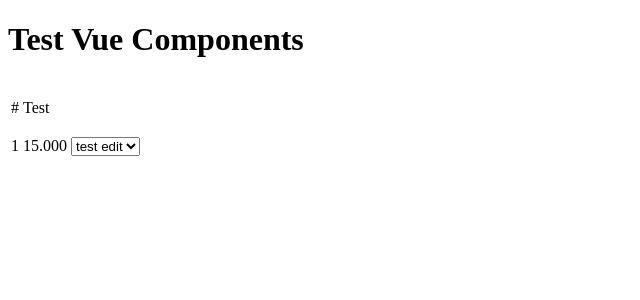
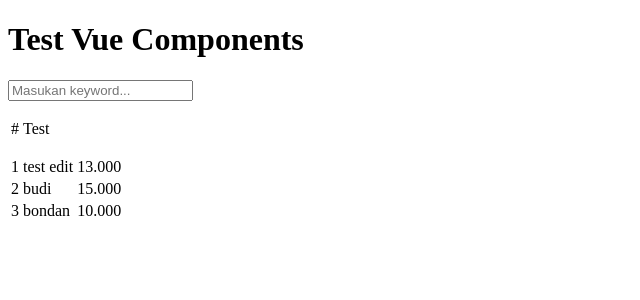
Before and after one commit to jalzae/jalz-vue, a Vue app: page / in a window 1280 px wide. Shown: the top 300 px of the page, without its empty margins (0-640 px from the left). Built offline with nearby package versions, Linux system fonts and the light colour scheme.

Commit message:
update search head

```diff
--- a/package.json
+++ b/package.json
@@ -1,6 +1,6 @@
 {
   "name": "jalz-vue",
-  "version": "1.0.24",
+  "version": "1.0.25",
   "description": "Jalz vue component with automation and tailwind Css",
   "main": "dist/bundle.js",
   "module": "dist/bundle.js",
--- a/src/App.vue
+++ b/src/App.vue
@@ -5,6 +5,8 @@
       :format="format"
       :list="list"
       @replace="replace"
+      :search="true"
+      :keyword="['name','price']"
     />
   </div>
 </template>
@@ -28,31 +30,24 @@
             name: "Test",
           },
         ],
-        body: [],
+        body: ["name"],
         currency: ["price"],
-        select: [
-          {
-            key: "id",
-            display: "name",
-            value: "name",
-            model: "name",
-            action: "replace",
-            list: [
-              {
-                name: "Offline",
-              },
-              {
-                name: "Online",
-              },
-            ],
-          },
-        ],
       },
       list: [
         {
           id: 1,
           name: "test edit",
+          price: 13000,
+        },
+        {
+          id: 2,
+          name: "budi",
           price: 15000,
+        },
+        {
+          id: 3,
+          name: "bondan",
+          price: 10000,
         },
       ],
     };
--- a/src/components/Table.vue
+++ b/src/components/Table.vue
@@ -1,5 +1,12 @@
 <template>
   <div class="max-w-full overflow-auto pr-4">
+    <input
+      v-if="search"
+      type="text"
+      class="custom-input border border-gray-300 rounded outline-none p-2 w-full mt-2"
+      v-model="keywords"
+      placeholder="Masukan keyword..."
+    />
     <table
       class="table table-striped w-full"
       :class="classing"
@@ -36,7 +43,7 @@
       </tbody>
       <tbody v-else>
         <tr
-          v-for="(item, int) in list"
+          v-for="(item, int) in modifiedList"
           :key="item[format.body[0]]"
           class="rounded-lg border text-center"
           :class="(format.class ?? '',
@@ -221,6 +228,8 @@
     paging: { type: Boolean, default: false },
     classing: { type: String, default: "" },
     imageClass: { type: String, default: "" },
+    search: { type: Boolean, default: false },
+    keyword: { type: Array, default: [] },
   },
   methods: {
     formatNumber(num) {
@@ -259,6 +268,37 @@
       }
     },
   },
+  data() {
+    return {
+      keywords: "",
+    };
+  },
+  computed: {
+    modifiedList() {
+      let result = [];
+
+      if (this.keywords == "") {
+        return this.list;
+      }
+
+      if (this.keyword.length > 0 && this.list.length > 0) {
+        result = this.list.filter((item) => {
+          return this.keyword.some((key) => {
+            // Check if the key exists in the item and its value includes the keyword
+            return (
+              item[key] && // Ensure the key exists in the item
+              item[key]
+                .toString()
+                .toLowerCase()
+                .includes(this.keywords.toString().toLowerCase())
+            );
+          });
+        });
+      }
+
+      return result ?? [];
+    },
+  },
   async created() {
     for (let i of this.format.header) {
       i.cursor = true;
```
